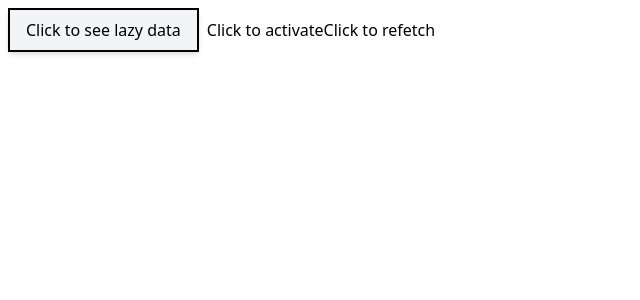
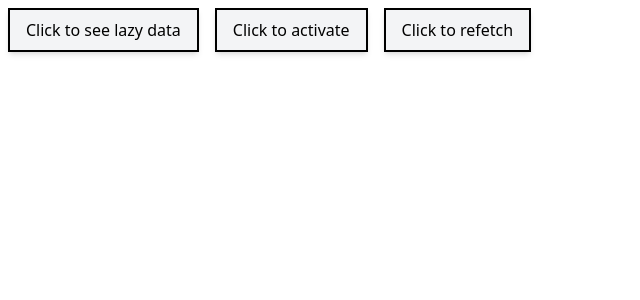
Before and after one commit to YamatoDX/apollo-client-practice, a Next.js app: page /lazy in a window 1280 px wide. Shown: the top 300 px of the page, without its empty margins (0-640 px from the left). Built offline with nearby package versions, Linux system fonts and the light colour scheme.

Commit message:
some changes

```diff
--- a/pages/index.tsx
+++ b/pages/index.tsx
@@ -34,7 +34,9 @@ export default function Home() {
       >
         Click to see allProducts Data
       </button>
-      <button onClick={() => refetch()}>Click to refetch</button>
+      <button className="btn" onClick={() => refetch()}>
+        Click to refetch
+      </button>
     </>
   );
 }
--- a/pages/lazy.tsx
+++ b/pages/lazy.tsx
@@ -38,13 +38,16 @@ export default function Lazy() {
         Click to see lazy data
       </button>
       <button
+        className="btn"
         onClick={() => {
           activatorFunction();
         }}
       >
         Click to activate
       </button>
-      <button onClick={() => refetch()}>Click to refetch</button>
+      <button className="btn" onClick={() => refetch()}>
+        Click to refetch
+      </button>
     </>
   );
 }
```
